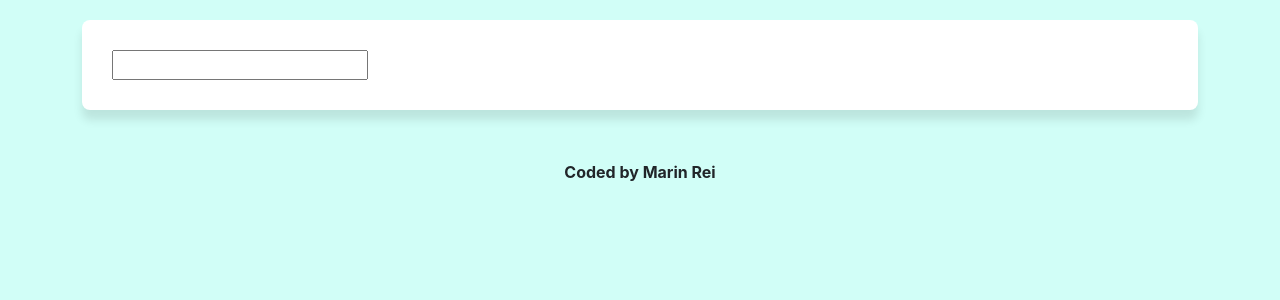
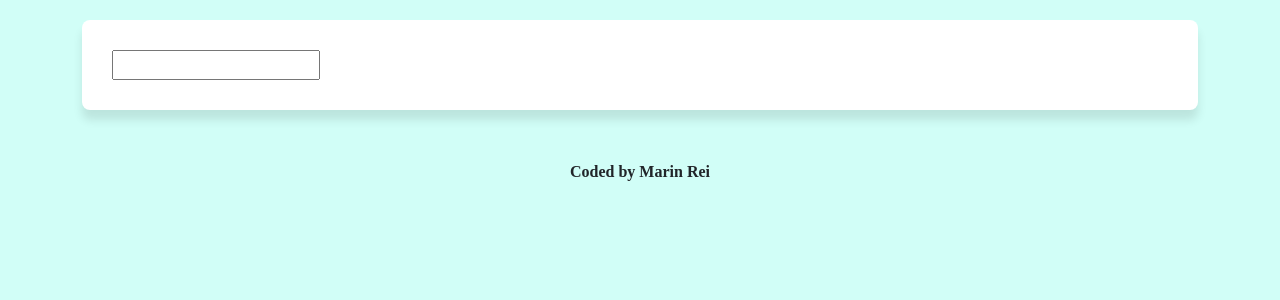
Before and after one commit to mariiiiin913/my-dictionary-project, a React (Create React App) app: page / in a window 1280 px wide. Shown: the top 300 px of the page. Built offline with nearby package versions, Linux system fonts and the light colour scheme.

Commit message:
Added Google font

```diff
--- a/public/index.html
+++ b/public/index.html
@@ -10,6 +10,9 @@
       content="Web site created using create-react-app"
     />
     <link href="https://cdn.jsdelivr.net/npm/bootstrap@5.0.2/dist/css/bootstrap.min.css" rel="stylesheet" integrity="sha384-EVSTQN3/azprG1Anm3QDgpJLIm9Nao0Yz1ztcQTwFspd3yD65VohhpuuCOmLASjC" crossorigin="anonymous">
+    <link rel="preconnect" href="https://fonts.googleapis.com">
+<link rel="preconnect" href="https://fonts.gstatic.com" crossorigin>
+<link href="https://fonts.googleapis.com/css2?family=Ubuntu+Mono:wght@700&display=swap" rel="stylesheet">
     <title>Dictionary App</title>
   </head>
   <body>
--- a/src/index.css
+++ b/src/index.css
@@ -1,9 +1,7 @@
 body {
   background: rgb(209, 254, 247);
   margin: 0;
-  font-family: -apple-system, BlinkMacSystemFont, 'Segoe UI', 'Roboto', 'Oxygen',
-    'Ubuntu', 'Cantarell', 'Fira Sans', 'Droid Sans', 'Helvetica Neue',
-    sans-serif;
+  font-family: 'Roboto Slab', serif;;
   -webkit-font-smoothing: antialiased;
   -moz-osx-font-smoothing: grayscale;
 }
```
